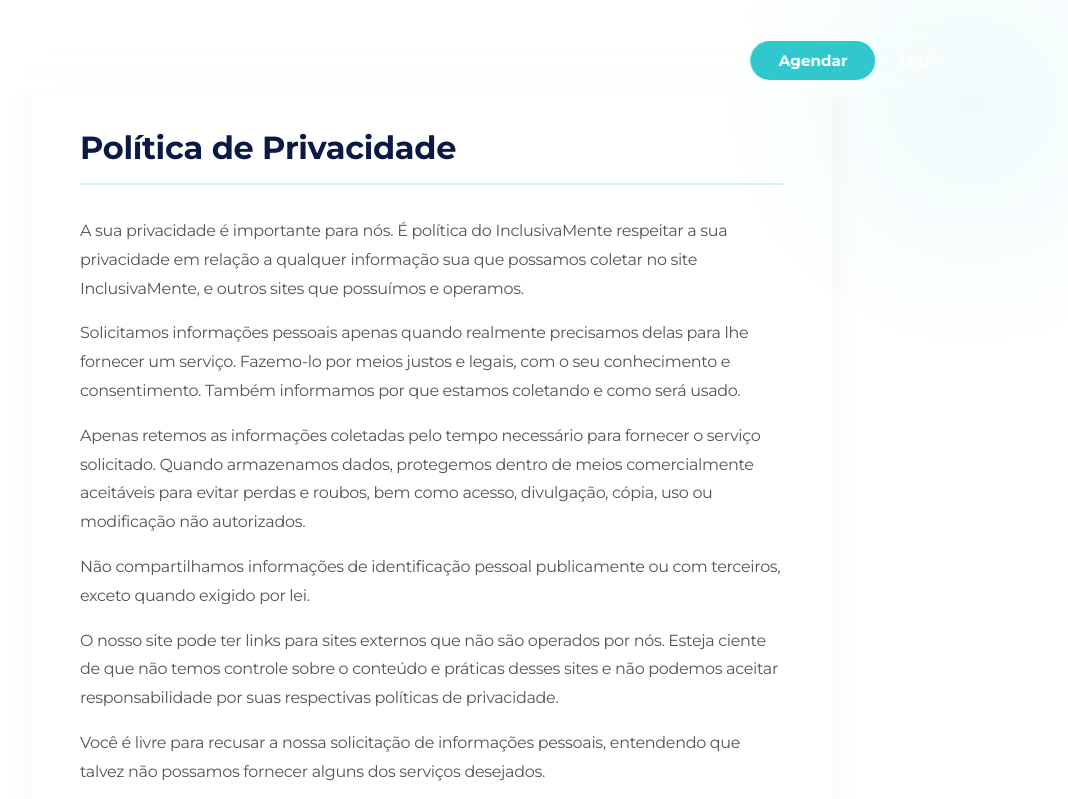
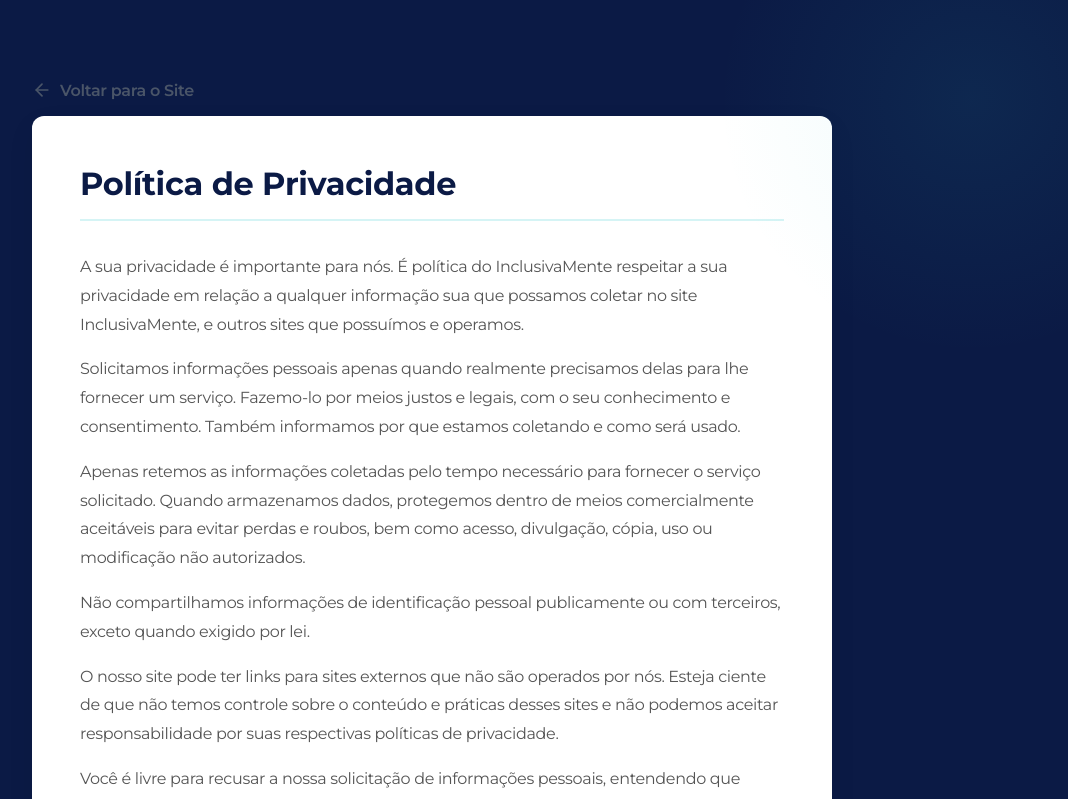
Before and after one commit to JLopes2024/inclusivamente-redesign, a React (Vite) app: page /privacidade in a window 1280 px wide. Shown: the top 799 px of the page, without its empty margins (208-1276 px from the left). Built offline with nearby package versions, Linux system fonts and the light colour scheme.

Commit message:
privacidade-termos

```diff
--- a/src/App.jsx
+++ b/src/App.jsx
@@ -73,14 +73,9 @@
         <Route path="/professor/avaliacao-diaria" element={<AvaliacaoDiaria />} />
         <Route path="/professor/avaliacao-pratica" element={<AvaliacaoPratica />} />
 
-        {/* ROTAS LEGAIS */}
-        <Route path="/privacidade" element={
-          <>
-            <Navbar />
-            <Privacidade />
-            <Footer />
-          </>
-        } />
+     {/* ROTAS LEGAIS */}
+        <Route path="/privacidade" element={<Privacidade />} />
+        <Route path="/termos" element={<Termos />} />
 
         <Route path="/termos" element={
           <>
--- a/src/pages/LegalPage.css
+++ b/src/pages/LegalPage.css
@@ -2,10 +2,10 @@
    LEGALPAGES.CSS - Estilo para Privacidade e Termos
 ===================================================== */
 .legal-page {
-  background-color: var(--background, #f8f9fa); /* Cor de fundo clara */
+  background-color: var(--primary); /* Alterado para a cor primária solicitada */
   color: var(--text-dark, #333333);
   padding: 80px 24px;
-  min-height: 80vh;
+  min-height: 100vh; /* Alterado para preencher toda a tela */
   font-family: inherit;
 }
 
@@ -53,6 +53,22 @@
   margin-bottom: 8px;
 }
 
+/* NOVO: Estilo para o botão de voltar */
+.btn-voltar {
+  display: inline-flex;
+  align-items: center;
+  gap: 8px;
+  color: #ffffff; /* Fica branco para contrastar com o fundo primary */
+  text-decoration: none;
+  font-weight: 600;
+  margin-bottom: 24px;
+  transition: opacity 0.2s ease;
+}
+
+.btn-voltar:hover {
+  opacity: 0.8;
+}
+
 /* ==========================================
    RESPONSIVIDADE
    ========================================== */
--- a/src/pages/Privacidade.jsx
+++ b/src/pages/Privacidade.jsx
@@ -1,12 +1,19 @@
+import { Link } from "react-router-dom";
+import { ArrowLeft } from "lucide-react";
 import "./LegalPage.css";
 
 export default function Privacidade() {
   return (
     <section className="legal-page">
+      <div style={{ maxWidth: '800px', margin: '0 auto' }}>
+        <Link to="/" className="btn-voltar">
+          <ArrowLeft size={20} /> Voltar para o Site
+        </Link>
+      </div>
+
       <div className="legal-container">
         <h1>Política de Privacidade</h1>
-
-        <p>A sua privacidade é importante para nós. É política do InclusivaMente respeitar a sua privacidade em relação a qualquer informação sua que possamos coletar no site InclusivaMente, e outros sites que possuímos e operamos.</p>
+ <p>A sua privacidade é importante para nós. É política do InclusivaMente respeitar a sua privacidade em relação a qualquer informação sua que possamos coletar no site InclusivaMente, e outros sites que possuímos e operamos.</p>
 
         <p>Solicitamos informações pessoais apenas quando realmente precisamos delas para lhe fornecer um serviço. Fazemo-lo por meios justos e legais, com o seu conhecimento e consentimento. Também informamos por que estamos coletando e como será usado.</p>
 
@@ -31,7 +38,7 @@
         <h2>Mais informações</h2>
         <p>Esperemos que esteja esclarecido e, como mencionado anteriormente, se houver algo que você não tem certeza se precisa ou não, geralmente é mais seguro deixar os cookies ativados, caso interaja com um dos recursos que você usa em nosso site.</p>
 
-        <p><em>Esta política é efetiva a partir de 19 July 2026 16:18.</em></p>
+        <p><em>Esta política é efetiva a partir de 19 July 2026 16:18.</em></p>        <p>A sua privacidade é importante para nós. É política do InclusivaMente respeitar a sua privacidade...</p>
       </div>
     </section>
   );
--- a/src/pages/Termos.jsx
+++ b/src/pages/Termos.jsx
@@ -1,13 +1,20 @@
+import { Link } from "react-router-dom";
+import { ArrowLeft } from "lucide-react";
 import "./LegalPage.css";
 
 export default function Termos() {
   return (
     <section className="legal-page">
+      <div style={{ maxWidth: '800px', margin: '0 auto' }}>
+        <Link to="/" className="btn-voltar">
+          <ArrowLeft size={20} /> Voltar para o Site
+        </Link>
+      </div>
+
       <div className="legal-container">
         <h1>Termos de Serviço</h1>
-
         <h2>1. Termos</h2>
-        <p>Ao acessar ao site InclusivaMente, concorda em cumprir estes termos de serviço, todas as leis e regulamentos aplicáveis ​​e concorda que é responsável pelo cumprimento de todas as leis locais aplicáveis. Se você não concordar com algum desses termos, está proibido de usar ou acessar este site. Os materiais contidos neste site são protegidos pelas leis de direitos autorais e marcas comerciais aplicáveis.</p>
+   <p>Ao acessar ao site InclusivaMente, concorda em cumprir estes termos de serviço, todas as leis e regulamentos aplicáveis ​​e concorda que é responsável pelo cumprimento de todas as leis locais aplicáveis. Se você não concordar com algum desses termos, está proibido de usar ou acessar este site. Os materiais contidos neste site são protegidos pelas leis de direitos autorais e marcas comerciais aplicáveis.</p>
 
         <h2>2. Uso de Licença</h2>
         <p>É concedida permissão para baixar temporariamente uma cópia dos materiais (informações ou software) no site InclusivaMente, apenas para visualização transitória pessoal e não comercial. Esta é a concessão de uma licença, não uma transferência de título e, sob esta licença, você não pode:</p>
@@ -38,6 +45,7 @@
 
         <h2>Lei aplicável</h2>
         <p>Estes termos e condições são regidos e interpretados de acordo com as leis do InclusivaMente e você se submete irrevogavelmente à jurisdição exclusiva dos tribunais naquele estado ou localidade.</p>
+
       </div>
     </section>
   );
```
